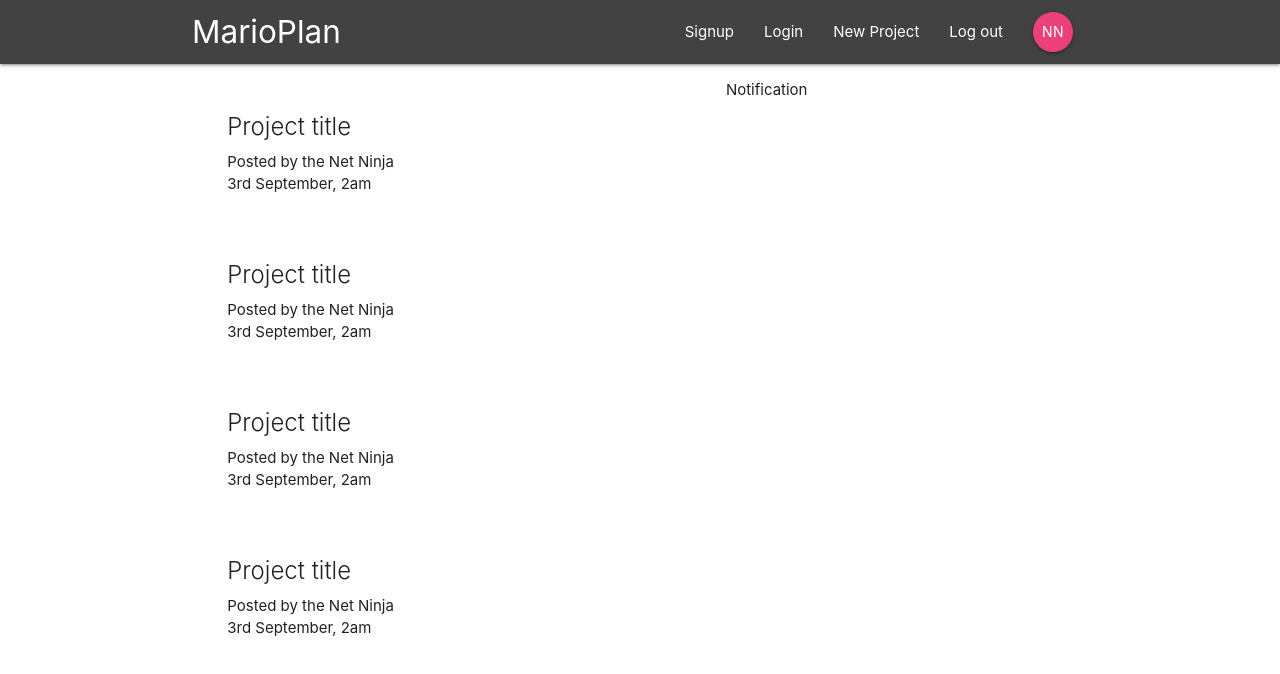
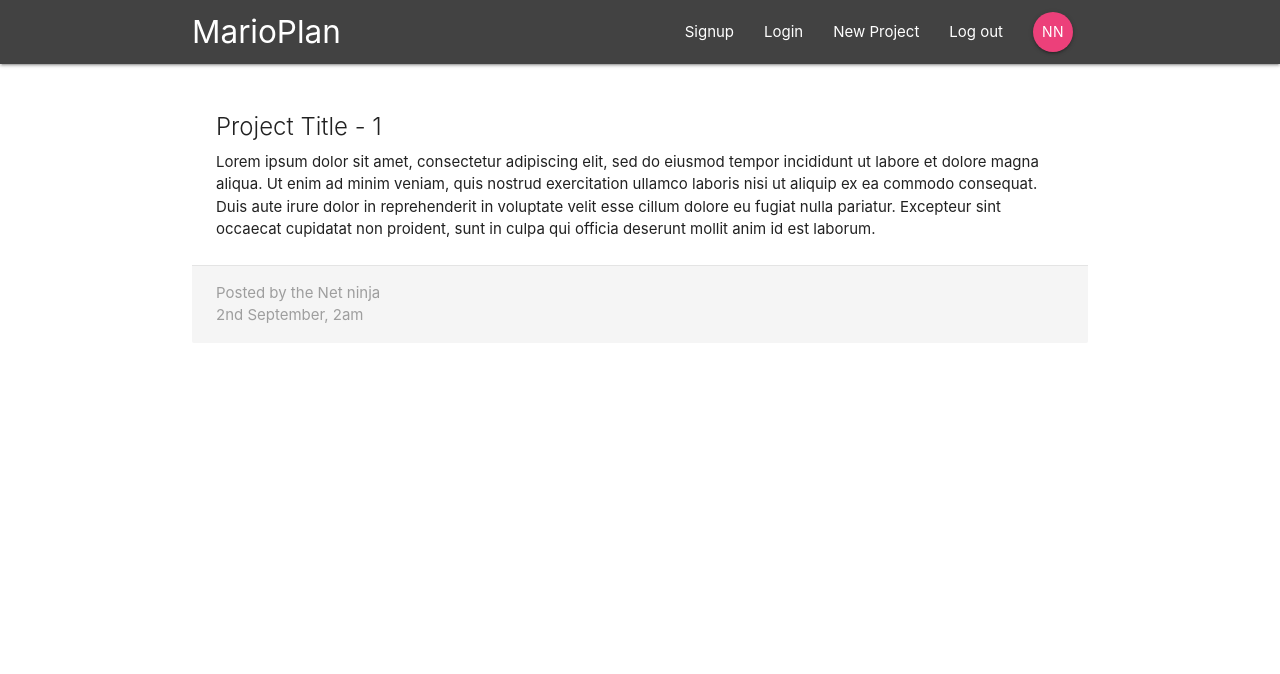
Before and after one commit to alexSiera/reactReduxFirebaseReact, a React (Create React App) app in the folder marioplan/: page /project/1 in a window 1280 px wide. Shown: the top 674 px of the page. Built offline with nearby package versions, Linux system fonts and the light colour scheme.

Commit message:
add projectDetails component

```diff
--- a/marioplan/src/App.js
+++ b/marioplan/src/App.js
@@ -2,6 +2,7 @@
 import { BrowserRouter, Switch, Route } from 'react-router-dom';
 import Navbar from './components/layout/Navbar';
 import Dashboard from './components/dashboard/Dashboard';
+import ProjectDetails from './components/projects/ProjectDetails';
 class App extends Component {
   render() {
     return (
@@ -9,7 +10,8 @@
         <div className='App'>
           <Navbar />
           <Switch>
-            <Route path="/" component={Dashboard}/>
+            <Route path='/' exact  component={Dashboard} />
+            <Route path='/project/:id' component={ProjectDetails} />
           </Switch>
         </div>
       </BrowserRouter>
--- a/marioplan/src/components/projects/ProjectDetails.js
+++ b/marioplan/src/components/projects/ProjectDetails.js
@@ -0,0 +1,28 @@
+import React from 'react';
+const ProjectDetails = (props) => {
+  const id = props.match.params.id;
+  console.log(props);
+  return (
+    <div className='container section project-details'>
+      <div className='card z-depth-0'>
+        <div className='card-content'>
+          <span className='card-title'>Project Title - {id}</span>
+          <p>
+            Lorem ipsum dolor sit amet, consectetur adipiscing elit, sed do
+            eiusmod tempor incididunt ut labore et dolore magna aliqua. Ut enim
+            ad minim veniam, quis nostrud exercitation ullamco laboris nisi ut
+            aliquip ex ea commodo consequat. Duis aute irure dolor in
+            reprehenderit in voluptate velit esse cillum dolore eu fugiat nulla
+            pariatur. Excepteur sint occaecat cupidatat non proident, sunt in
+            culpa qui officia deserunt mollit anim id est laborum.
+          </p>
+        </div>
+        <div className='card-action grey lighten-4 grey-text'>
+          <div>Posted by the Net ninja</div>
+          <div>2nd September, 2am</div>
+        </div>
+      </div>
+    </div>
+  );
+};
+export default ProjectDetails;
--- a/marioplan/src/components/projects/ProjectSummary.js
+++ b/marioplan/src/components/projects/ProjectSummary.js
@@ -2,10 +2,10 @@
 const ProjectSummary = () => {
   return (
     <div className='card z-depth-0 project-summary'>
-        <div className='card-content gray-text text-darken-3'>
+        <div className='card-content grey-text text-darken-3'>
           <span className='card-title'>Project title</span>
           <p>Posted by the Net Ninja</p>
-          <p className='gray-text'>3rd September, 2am</p>
+          <p className='grey-text'>3rd September, 2am</p>
         </div>
       </div>
   )
```
